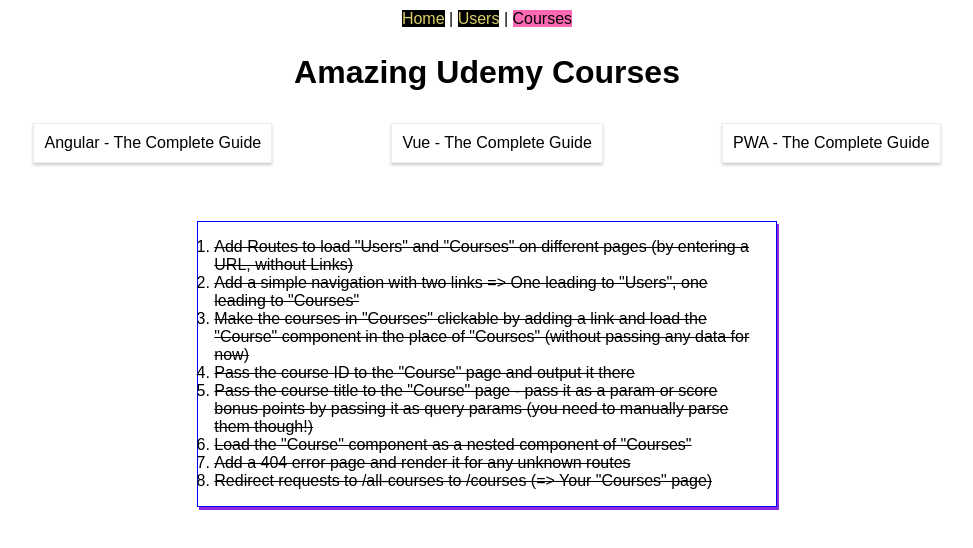
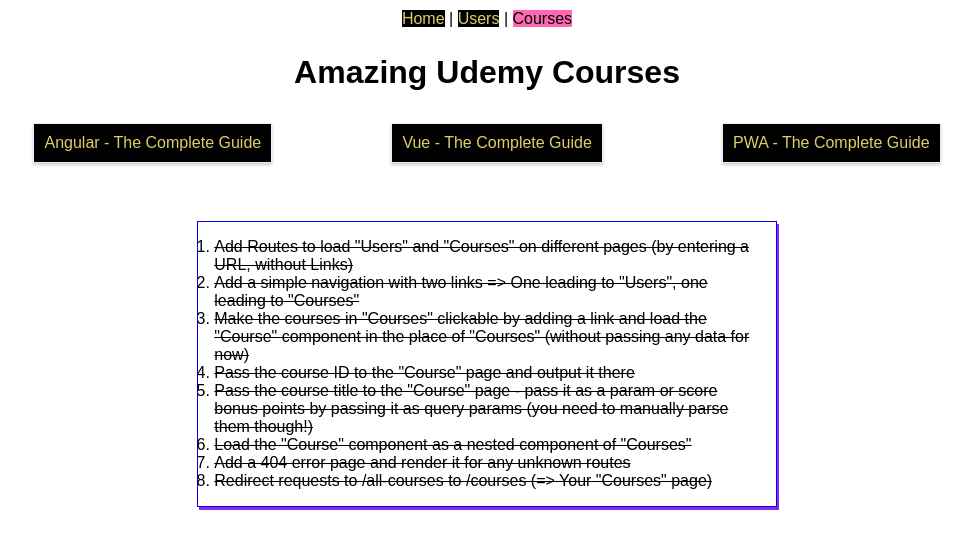
Before and after one commit to aditiohri/react-complete-course-routing-assignment, a React (Create React App) app: page /courses in a window 1280 px wide. Shown: the top 548 px of the page, without its empty margins (153-1126 px from the left). Built offline with nearby package versions, Linux system fonts and the light colour scheme.

Commit message:
use Link to send query params to Course.js

```diff
--- a/src/containers/Course/Course.js
+++ b/src/containers/Course/Course.js
@@ -7,28 +7,28 @@
         paramTitle: ''
     }
 
-    // componentDidMount() {
-    //     const query = new URLSearchParams(this.props.location.search);
-    //     let paramArr = [];
-    //     for (let param of query.entries()) {
-    //         paramArr.push(param)
-    //     }
-    //     const hashQuery = new URLSearchParams(this.props.location.hash);
-    //     let hashArr = [];
-    //     for (let hash of hashQuery.entries()) {
-    //         hashArr.push(hash);
-    //     }
-    //     this.setState({
-    //       paramTitle: paramArr[0],
-    //       hashTitle: hashArr.flat()[0].slice(1),
-    //     });
-    // }
+    componentDidMount() {
+        const query = new URLSearchParams(this.props.location.search);
+        let paramArr = [];
+        for (let param of query.entries()) {
+            paramArr.push(param)
+        }
+        const hashQuery = new URLSearchParams(this.props.location.hash);
+        let hashArr = [];
+        for (let hash of hashQuery.entries()) {
+            hashArr.push(hash);
+        }
+        this.setState({
+          paramTitle: paramArr[0],
+          hashTitle: hashArr.flat()[0].slice(1),
+        });
+    }
 
     render () {
         return (
             <div>
-                {/* <h1 id={this.props.location.hash}>{this.state.paramTitle}</h1>
-                <h1>{this.state.hashTitle}</h1> */}
+                <h1 id={this.props.location.hash}>{this.state.paramTitle}</h1>
+                {/* <h1>{this.state.hashTitle}</h1> */}
                 <p>You selected the Course with ID: {this.props.match.params.id}</p>
             </div>
         );
--- a/src/containers/Courses/Courses.js
+++ b/src/containers/Courses/Courses.js
@@ -1,5 +1,5 @@
 import React, { Component } from "react";
-import { Route } from "react-router-dom";
+import { Link, Route } from "react-router-dom";
 
 import "./Courses.css";
 import Course from "../Course/Course";
@@ -21,18 +21,18 @@
   render() {
     let courses = this.state.courses.map((course) => {
       return (
-        <div
-        //   to={{
-        //     pathname: `${this.props.match.url}/${course.id}`,
-        //     hash: course.title,
-        //     search: course.title,
-        //   }}
+        <Link
+          to={{
+            // pathname: `${this.props.match.url}/${course.id}`,
+            hash: course.title,
+            search: course.title,
+          }}
           className="Course"
           key={course.id}
           onClick={() => this.courseSelectedHandler(course.id)}
         >
           {course.title}
-        </div>
+        </Link>
       );
     });
     return (
```
